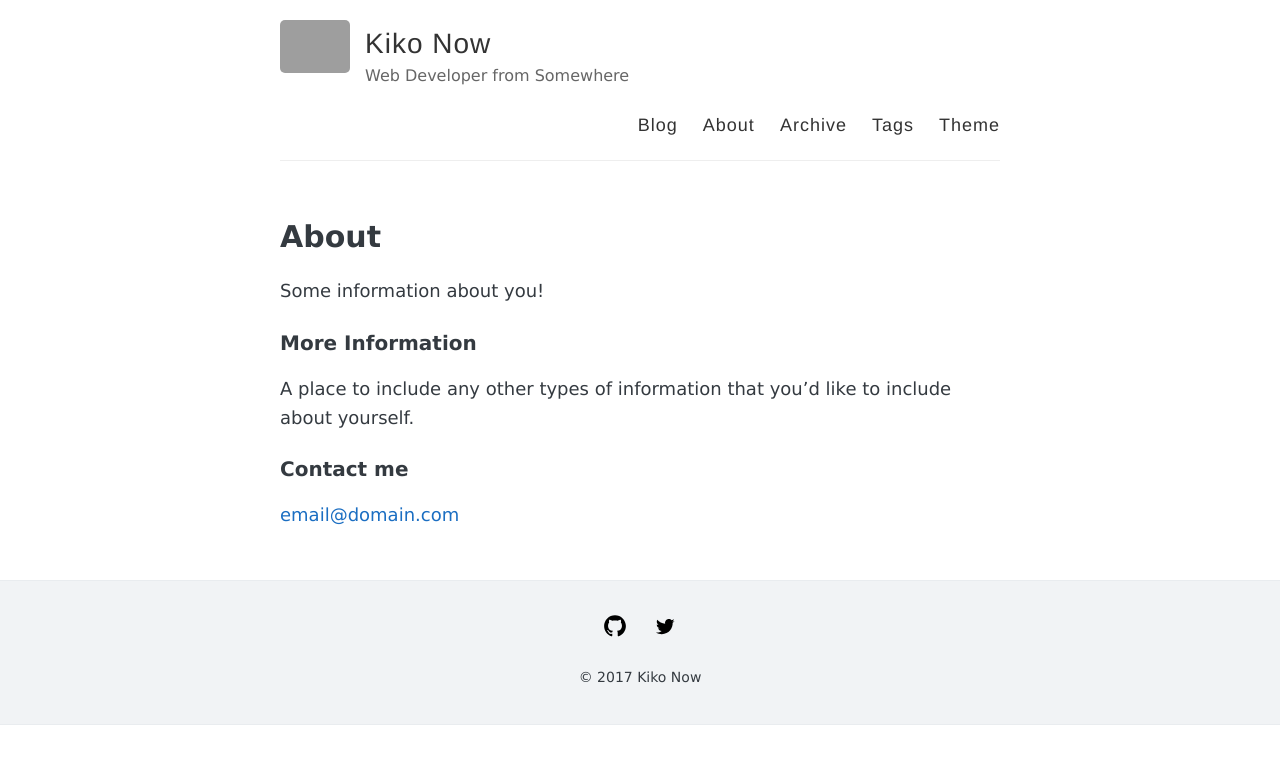
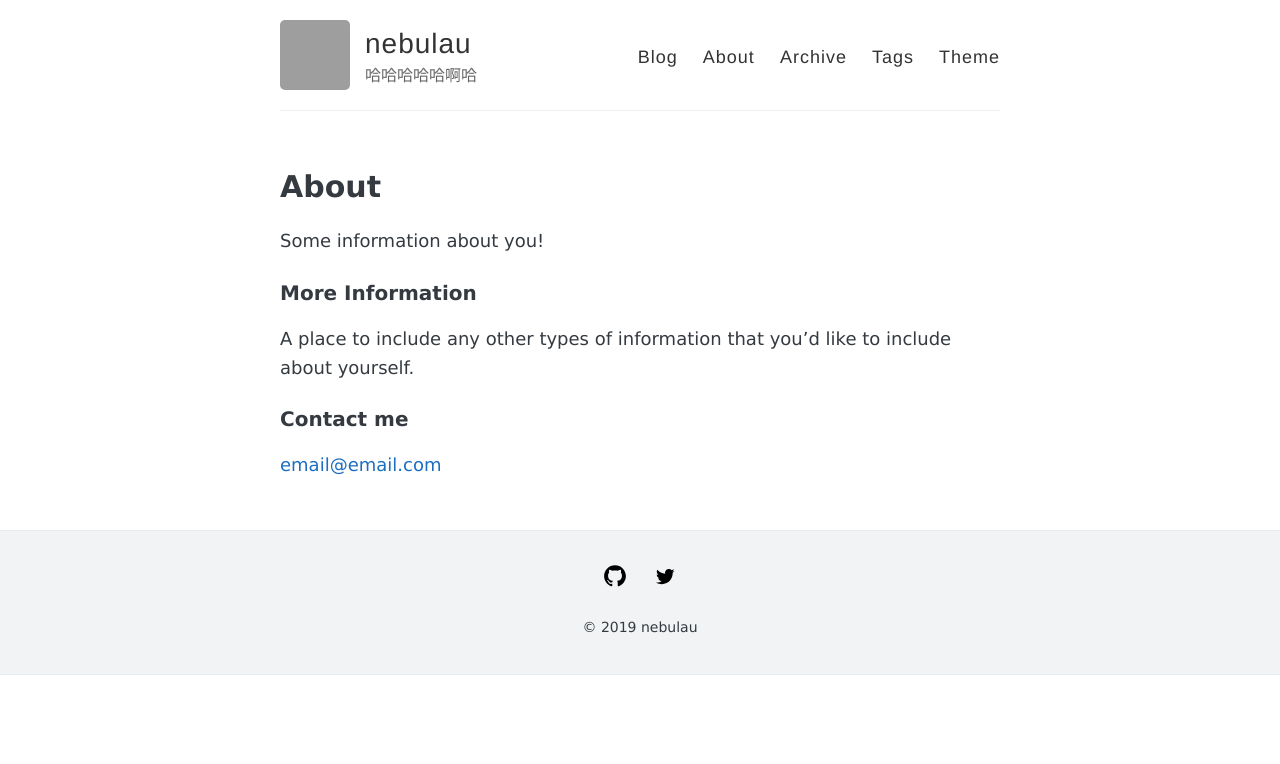
Before and after one commit to nebulau/nebulau.github.io, a Jekyll site: the page built from about.md, in a window 1280 px wide. Shown: the top 764 px of the page. Built offline with Jekyll 4.4.1, drawn with Linux system fonts in a browser that asks for light colours; grey boxes are pictures that could not be loaded.

Commit message:
于@2019-05-17 19:54:32提交

```diff
--- a/_config.yml
+++ b/_config.yml
@@ -6,17 +6,17 @@
 #
 
 # Name of your site (displayed in the header)
-name: Kiko Now
+name: nebulau
 
 # Short bio or description (displayed in the header)
-description: Web Developer from Somewhere
+description: 哈哈哈哈哈啊哈
 
 #
 # Flags below are optional
 #
 
 # URL of your avatar or profile pic (you could use your GitHub profile pic)
-avatar: https://raw.githubusercontent.com/barryclark/jekyll-now/master/images/jekyll-logo.png
+avatar: https://avatars2.githubusercontent.com/u/37288170?s=460&v=4
 
 
 # Tabs in header. There are 'Blog', 'About', 'Archive', 'Tags'
@@ -56,7 +56,7 @@ footer-links:
   youtube: # channel/<your_long_string> or user/<user-name>
 
 # Text under the icons in footer
-footer-text: © 2017 Kiko Now
+footer-text: © 2019 nebulau
 
 # Enter your Disqus shortname (not your username) to enable commenting on posts
 # You can find your shortname on the Settings page of your Disqus account
--- a/about.md
+++ b/about.md
@@ -12,4 +12,4 @@ A place to include any other types of information that you'd like to include abo
 
 ### Contact me
 
-[email@domain.com](mailto:email@domain.com)
+[email@email.com](mailto:email@domain.com)
```
Also changed, not shown: 1 other file.
